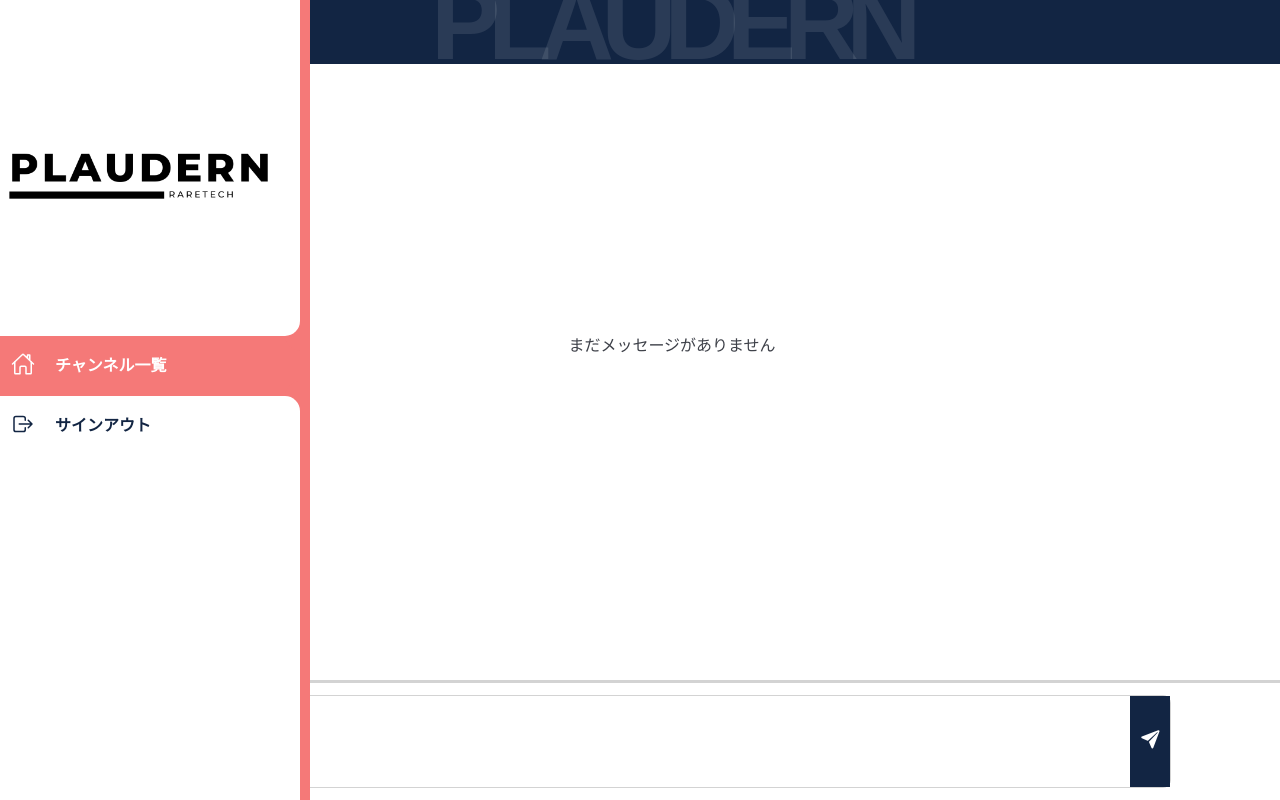
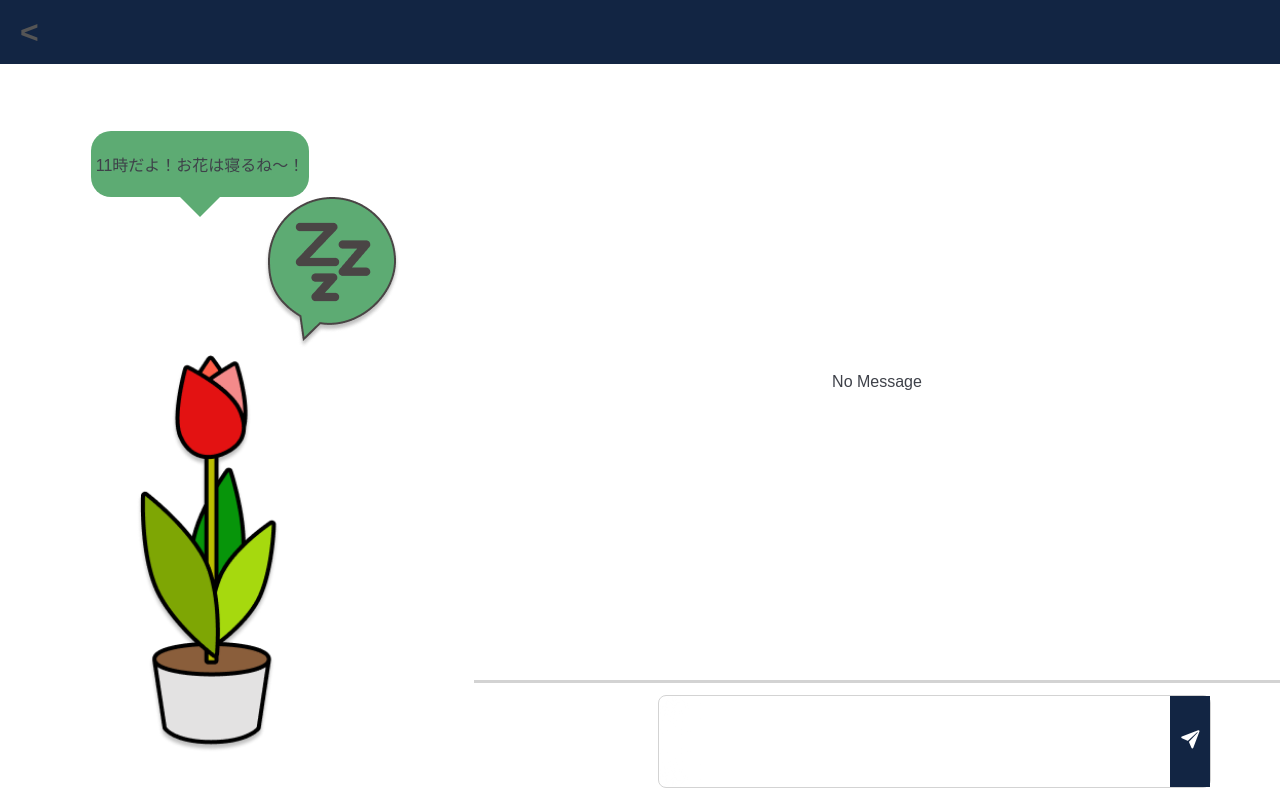
Before and after one commit to var-co-jp/hackathon-begginers-sample, a Flask app: page /detail/1 in a window 1280 px wide. Run offline with Flask 2, Linux system fonts and the light colour scheme; the visitor is signed in with stand-in values (Sample User, id 1); data that the repository does not hold is empty; some web fonts are replaced.

Commit message:
サンプルアプリとハッカソンアプリを合わせる

```diff
--- a/ChatApp/static/css/base.css
+++ b/ChatApp/static/css/base.css
@@ -77,7 +77,7 @@ button.pink:hover {
   background-color: var(--middle_pink);
 }
 
-.main-container {
+/* .main-container {
   min-height: 100vh;
   padding-left: 60px;
   position: relative;
@@ -85,4 +85,4 @@ button.pink:hover {
   justify-content: center;
   align-items: center;
   overflow-x: hidden;
-}
+} */
--- a/ChatApp/static/css/detail.css
+++ b/ChatApp/static/css/detail.css
@@ -1,31 +1,33 @@
-/* 各チャンネル詳細ページのCSS */
-
-.chat-box {
-  min-height: 100vh;
-  width: 100%;
-  background-color: var(--snow);
-  display: flex;
-  flex-direction: column;
-  position: absolute;
-  top: 54px;
-  right: 0;
-  width: calc(100vw - 64px);
+.detail-container {
+  height: 100vh;
+  display: grid;
+  grid-template:
+    "head head head head"
+    "obj chat chat chat" 1fr
+    "obj chat chat chat" 1fr;
 }
 
 #chat-header {
+  grid-area: head;
+  width: 100%;
   background-color: var(--navy_blue);
   color: var(--snow);
   height: 8vh;
-  width: calc(100vw - 50px);
   position: fixed;
   top: 0;
-  right: 0;
+  /* right: 0; */
   font-weight: 600;
   display: flex;
   align-items: center;
   gap: 2rem;
   padding-left: 20px;
   z-index: 2;
+}
+
+.back {
+  font-size: 32px;
+  text-decoration: none;
+  color: #555;
 }
 
 #chatroom-name {
@@ -38,7 +40,7 @@
   letter-spacing: 0.15em;
 }
 
-#channel-update-button {
+#channel-update-btn {
   margin: auto 0;
   padding: 0.2em 0.6em;
   background-color: var(--salmon_pink);
@@ -49,16 +51,71 @@
   box-shadow: 0 0 0 3px var(--salmon_pink);
 }
 
-#channel-update-button:hover {
+#channel-update-btn:hover {
   background-color: var(--middle_pink);
   box-shadow: 0 0 0 3px var(--middle_pink);
   cursor: pointer;
 }
 
+.flower-obj {
+  max-width: 400px;
+  margin: 0;
+  /* padding: 0 64px 0 0; */
+  grid-area: obj;
+  display: flex;
+  flex-direction: column-reverse;
+  align-content: center;
+  justify-content: center;
+  align-items: flex-start;
+  /* gap: 8px; */
+}
+
+.tulip {
+  align-self: center;
+}
+
+.notice {
+  position: relative;
+  background-color: #5dab73;
+  /* width: 50%; */
+  text-align: center;
+  padding: 5px;
+  margin: 88px 0 0;
+  /*角丸の設定*/
+  border-radius: 20px;
+  align-self: center;
+}
+
+.notice::before {
+  position: absolute;
+  content: "";
+  display: block;
+  width: 0;
+  height: 0;
+  /*三角形を作る*/
+  border-right: 20px solid transparent;
+  border-left: 20px solid transparent;
+  border-top: 20px solid #5dab73;
+  /*三角形の位置を指定*/
+  bottom: -20px;
+  left: calc(50% - 20px);
+}
+
+.sleep {
+  margin: 0;
+  align-self: flex-end;
+}
+
+.chat-box {
+  grid-area: chat;
+  display: flex;
+  flex-direction: column;
+  padding-left: 30px;
+}
+
 /* メッセージエリア */
 
 #message-area {
-  min-height: 100vh;
   width: 100%;
   padding-top: 10vh;
   padding-right: 20px;
@@ -90,7 +147,7 @@
   display: flex;
 }
 
-.delete-message-button {
+.delete-message-btn {
   background-color: var(--snow);
   height: 40px;
   width: 40px;
@@ -101,7 +158,7 @@
   right: 8px;
 }
 
-.delete-message-button ion-icon {
+.delete-message-btn ion-icon {
   font-size: 1rem;
 }
 
@@ -165,21 +222,20 @@
 .typing-box-wrapper {
   position: fixed;
   bottom: 0;
-  width: calc(100vw - 50px);
+  width: 72%;
   height: 15vh;
   background-color: var(--snow);
   background-size: contain;
   border-top: 3px solid lightgrey;
   display: flex;
   align-items: center;
-  justify-content: start;
 }
 
 .typing-box {
   backdrop-filter: blur(16px);
   -webkit-backdrop-filter: blur(16px);
   height: 80%;
-  width: 80%;
+  width: 60%;
   margin: auto;
   position: relative;
   background-color: var(--snow);
@@ -202,7 +258,7 @@
   cursor: pointer;
 }
 
-#add-message-button {
+#add-message-btn {
   background-color: var(--navy_blue);
   height: 100%;
   width: 40px;
@@ -210,7 +266,7 @@
   margin: 0;
 }
 
-#add-message-button ion-icon {
+#add-message-btn ion-icon {
   font-size: 1.3rem;
 }
 
@@ -269,9 +325,8 @@
     width: 100%;
   }
 
-  .typing-box-wrapper,
-  #chat-header {
-    width: 100%;
+  .typing-box-wrapper {
+    width: 72%;
   }
 }
 
--- a/ChatApp/static/css/sidebar.css
+++ b/ChatApp/static/css/sidebar.css
@@ -111,7 +111,7 @@
     display: none;
   }
 
-  .main-container {
+  /* .main-container {
     padding-left: 0;
-  }
+  } */
 }
--- a/ChatApp/static/css/styles.css
+++ b/ChatApp/static/css/styles.css
@@ -8,3 +8,4 @@
 @import "sidebar.css";
 @import "mobile-header.css";
 @import "modal.css";
+@import "tabmenu.css";
--- /dev/null
+++ b/ChatApp/static/css/tabmenu.css
@@ -0,0 +1,80 @@
+.tab {
+  max-width: 400px;
+  margin: 0 auto;
+  margin-top: 50px;
+}
+
+/* タブメニュー */
+.tab__menu {
+  display: flex;
+  align-items: flex-end; /* メニューを下揃え&高さを調整 */
+  justify-content: center;
+  /* flex-direction: row-reverse; */
+  min-height: 50px; /* メニュー切替時にタブがズレないように */
+  padding: 0;
+  margin: 0;
+}
+
+.tab__menu-item {
+  list-style: none;
+  width: 200px;
+  padding: 8px 0; /* メニューに高さを付ける */
+  margin: 0;
+  text-align: center;
+  background-color: #e8f9d4;
+  color: #5dab73;
+  border-top-left-radius: 10px;
+  border-top-right-radius: 10px;
+  cursor: pointer;
+  transition: all 0.3s; /* アニメーション */
+}
+
+.tab__menu-item:last-of-type {
+  margin-right: 0px;
+}
+
+/* is-activeがついている時のスタイル */
+.tab__menu-item.is-active {
+  background-color: #fffaed;
+  color: #5dab73;
+  padding: 12px 0;
+  margin: 0;
+}
+
+/* タブパネル */
+.tab__panel {
+  max-width: 400px;
+  margin: 0 auto;
+  padding: 0;
+}
+
+.tab__panel-box {
+  min-height: 400px; /* テキスト量が多くなっても対応できるように */
+  padding: 10px 30px;
+  border-radius: 0px 0px 10px 10px;
+}
+
+.tab__panel-box001 {
+  background-color: rgb(205, 246, 246);
+  display: none;
+}
+
+.tab__panel-box002 {
+  background-color: rgb(249 227 243);
+  display: none;
+}
+
+.icon {
+  background: #5dab73;
+}
+
+.title {
+  color: black;
+  font-weight: bold;
+}
+
+/* is-showがついている時のスタイル */
+.tab__panel-box.is-show {
+  display: block;
+  background: #fffaed;
+}
--- a/ChatApp/static/js/sidebar.js
+++ b/ChatApp/static/js/sidebar.js
@@ -1,30 +1,30 @@
-const list = document.querySelectorAll(".list");
-function activeLink() {
-  list.forEach((item) => item.classList.remove("active"));
-  this.classList.add("active");
-}
+// const list = document.querySelectorAll(".list");
+// function activeLink() {
+//   list.forEach((item) => item.classList.remove("active"));
+//   this.classList.add("active");
+// }
 
-list.forEach((item) => {
-  item.addEventListener("click", activeLink);
-});
+// list.forEach((item) => {
+//   item.addEventListener("click", activeLink);
+// });
 
-// バーガーメニュー用（モバイルサイズ用）
-// メニューを開く
-const openBurgerButton = document.getElementById("burger-icon");
-const closeBurgerButton = document.getElementById("burger-close-icon");
-const menu = document.getElementById("mobile-header");
+// // バーガーメニュー用（モバイルサイズ用）
+// // メニューを開く
+// const openBurgerButton = document.getElementById("burger-icon");
+// const closeBurgerButton = document.getElementById("burger-close-icon");
+// const menu = document.getElementById("mobile-header");
 
-openBurgerButton.addEventListener("click", openMenu);
-function openMenu() {
-  openBurgerButton.style.display = "none";
-  closeBurgerButton.style.display = "block";
-  menu.style.display = "flex";
-}
+// openBurgerButton.addEventListener("click", openMenu);
+// function openMenu() {
+//   openBurgerButton.style.display = "none";
+//   closeBurgerButton.style.display = "block";
+//   menu.style.display = "flex";
+// }
 
-// メニューを閉じる
-closeBurgerButton.addEventListener("click", closeMenu);
-function closeMenu() {
-  closeBurgerButton.style.display = "none";
-  openBurgerButton.style.display = "block";
-  menu.style.display = "none";
-}
+// // メニューを閉じる
+// closeBurgerButton.addEventListener("click", closeMenu);
+// function closeMenu() {
+//   closeBurgerButton.style.display = "none";
+//   openBurgerButton.style.display = "block";
+//   menu.style.display = "none";
+// }
--- a/ChatApp/templates/base.html
+++ b/ChatApp/templates/base.html
@@ -17,9 +17,10 @@
     />
     <link rel="icon" href="../static/img/favicon.ico" />
   </head>
+  <!-- {% include 'sidebar.html'%} -->
+  <!-- {% include 'mobile-header.html'%} -->
   <body>
-    {% include 'sidebar.html'%} {% include 'mobile-header.html'%} {% block body
-    %}{% endblock %} {% block script %}{% endblock %}
+    {% block body%} {% endblock %} {% block script %}{% endblock %}
     <script
       type="module"
       src="https://unpkg.com/ionicons@5.5.2/dist/ionicons/ionicons.esm.js"
@@ -28,9 +29,9 @@
       nomodule
       src="https://unpkg.com/ionicons@5.5.2/dist/ionicons/ionicons.js"
     ></script>
-    <script
+    <!-- <script
       src="{{url_for('static',filename='js/sidebar.js')}}"
       type="text/javascript"
-    ></script>
+    ></script> -->
   </body>
 </html>
--- a/ChatApp/templates/detail.html
+++ b/ChatApp/templates/detail.html
@@ -1,20 +1,33 @@
 {% extends 'base.html' %} {% block title %}
 <title>chatroom</title>
 {% endblock %} {% block body %}
-<div class="main-container">
-  <div class="chat-box">
+<div class="detail-container">
+  <div class="flower-obj">
+    <div class="tulip">
+      <img
+        src="{{ url_for('static',filename='img/tulip.png') }}"
+        width="192"
+        height="360"
+        alt=""
+      />
+    </div>
+    <div class="sleep">
+      <img src="{{ url_for('static',filename='img/zzz.png') }}" alt="" />
+    </div>
+    <div class="notice"><p>11時だよ！お花は寝るね～！</p></div>
+  </div>
   <div id="chat-header">
-      <p class="channel-title-text detail-title">PLAUDERN</p>
-      <!-- もしuidとチャンネル作成者が同じならタイトル、説明を編集可能にする -->
+    <a href="{{ url_for('index') }}" class="back">&lt;</a>
     <p id="chatroom-name">{{ channel.name }}</p>
     {% if channel.abstract is not none %}
     <p id="chatroom-description">{{ channel.abstract }}</p>
     {% endif %} {% if uid == channel.uid %}
-      <button id="channel-update-button">
-        <ion-icon name="brush" style="color: #ffffff"></ion-icon>
+    <button id="channel-update-btn">
+      <ion-icon name="brush" style="color: #fff"></ion-icon>
     </button>
     {% include 'modal/update-channel.html' %} {% endif %}
   </div>
+  <div class="chat-box">
     <div id="message-area">
       {% if messages|length > 0 %} {% for message in messages %} {% if
       message.uid == uid %}
@@ -23,7 +36,7 @@
         <form action="/delete_message" method="POST">
           <input type="hidden" value="{{ channel.id }}" name="cid" />
           <button
-            class="delete-message-button"
+            class="delete-message-btn"
             name="message_id"
             value="{{ message.id }}"
           >
@@ -33,14 +46,14 @@
             ></ion-icon>
           </button>
         </form>
+        {% else %}
       </div>
-      {% else %}
       <div class="messages">
         <p class="user-name">{{ message.user_name }}</p>
         <p class="box box-left">{{ message.message }}</p>
       </div>
       {% endif %} {% endfor %} {% else %}
-      <div id="no-message"><p>まだメッセージがありません</p></div>
+      <div id="no-message"><p>No Message</p></div>
       {% endif %}
     </div>
     <div class="typing-box-wrapper">
@@ -51,13 +64,13 @@
         name="newMessageForm"
       >
         <textarea name="message" id="message" autofocus></textarea>
-        <input type="hidden" name="cid" value="{{ channel.id }}" />
+        <input type="hidden" name="cid" value="channel-id" />
         <div id="message-send-tooltip">
-          <button type="submit" id="add-message-button">
+          <button type="submit" id="add-message-btn">
             <ion-icon name="paper-plane"></ion-icon>
           </button>
           <div id="message-send-tooltip-description">
-            <p>Command + Enter または</p>
+            <p>Command + Enter</p>
             <p>Ctrl + Enter</p>
           </div>
         </div>
@@ -65,6 +78,7 @@
     </div>
   </div>
 </div>
+
 {% endblock %} {% block script %}
 <script type="text/javascript">
   // prettier-ignore
```
Also changed, not shown: ChatApp/static/css/main.css (+58 -12 lines), ChatApp/static/js/tabmenu.js (added, +44 -0 lines), ChatApp/templates/index.html (+59 -6 lines), ChatApp/templates/user.html (added, +93 -0 lines), ChatApp/static/img/bed.png (added), ChatApp/static/img/home.png (added), ChatApp/static/img/logo.png (added), ChatApp/static/img/tulip.png (added), ChatApp/static/img/zzz.png (added). Lines whose indentation alone changed are shown as unchanged.
